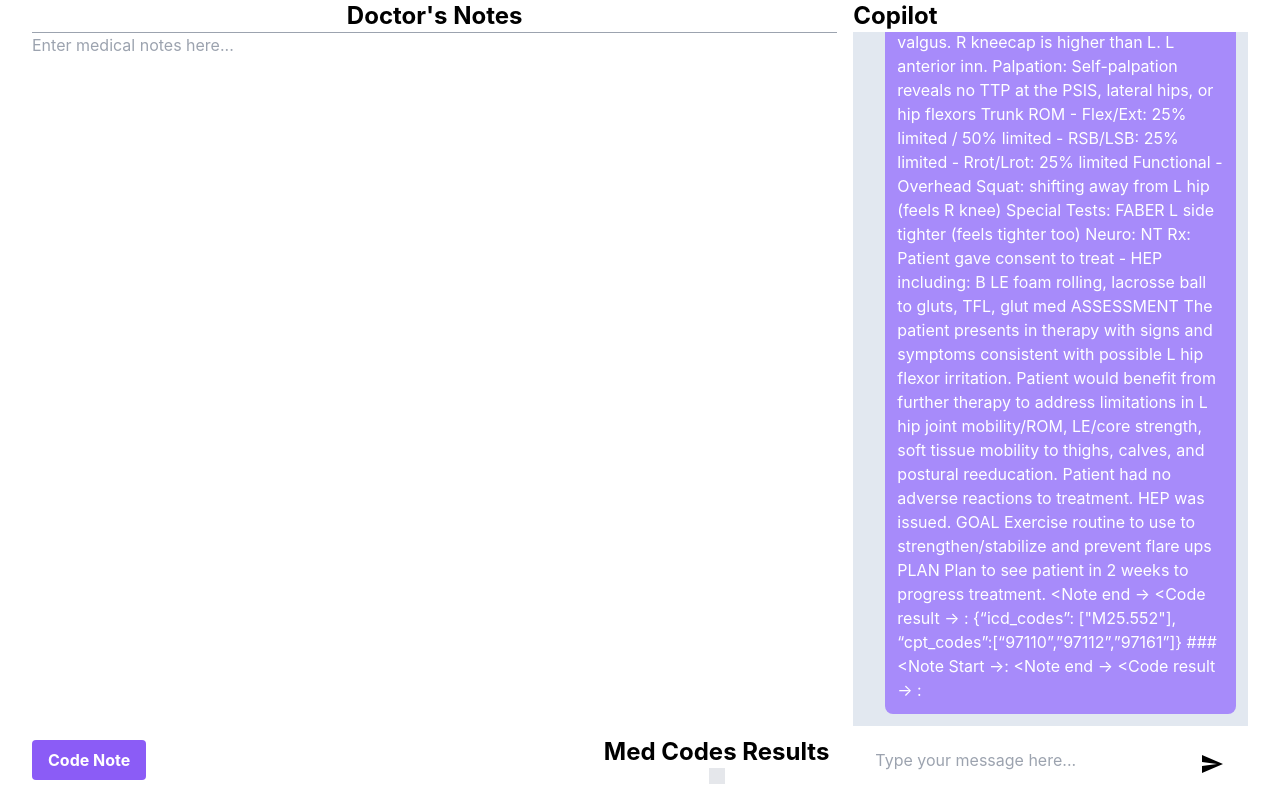
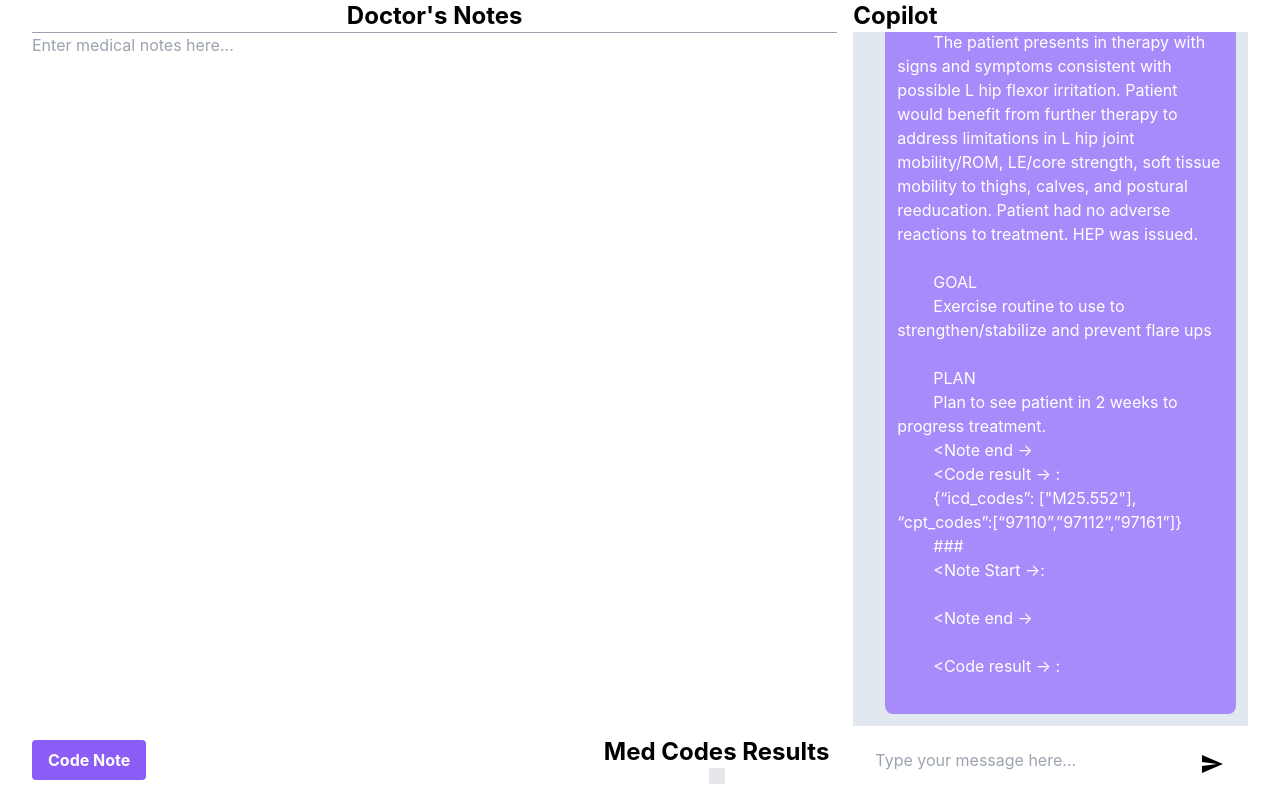
Before and after one commit to sgrinich/medical-coding-copilot, a React (Create React App) app in the folder medical-coding-app/: page / in a window 1280 px wide. Both pictures are taken after a click on the button "Code Note". Built offline with nearby package versions, Linux system fonts and the light colour scheme; no server answers.

Commit message:
preserve white space wrap

```diff
--- a/medical-coding-app/src/App.js
+++ b/medical-coding-app/src/App.js
@@ -283,7 +283,7 @@ const App = () => {
             {/* this area show analyze notes button and med code result area */}
             <div className='flex flex-row justify-between'>
               <button
-              style={{ marginTop:"20px", marginBottom:"20px"}}
+                style={{ marginTop: "20px", marginBottom: "20px" }}
                 className='analyze-btn bg-violet-500 hover:bg-violet-700 text-white font-bold py-2 px-4 rounded'
 
                 onClick={fetchMedCode}>Code Note</button>
@@ -326,7 +326,7 @@ const App = () => {
               <div className='messages p-3'>
                 <div className='message'>
                   <div className='flex justify-start'>
-                    <div className='message-content chatbot-text rounded-lg bg-violet-200 p-3'>
+                    <div className='message-content chatbot-text rounded-lg bg-violet-200 p-3 whitespace-pre-wrap'>
                       <span>Hello, what can I help you with today?</span>
                     </div>
                   </div>
@@ -341,7 +341,7 @@ const App = () => {
                       if (messageObj.role === "user") {
                         return (
                           <div key={index} className='flex justify-end'>
-                            <div className='message-content user-text rounded-lg bg-violet-400 ml-5 mt-3 p-3' >
+                            <div className='message-content user-text rounded-lg bg-violet-400 ml-5 mt-3 p-3 whitespace-pre-wrap' >
                               <span>{messageObj.content}</span>
                             </div>
                           </div>
@@ -349,7 +349,7 @@ const App = () => {
                       } else if (messageObj.role === "assistant") {
                         return (
                           <div key={index} className='flex justify-start'>
-                            <div className='message-content chatbot-text rounded-lg bg-violet-200 mr-5 mt-3 p-3'>
+                            <div className='message-content chatbot-text rounded-lg bg-violet-200 mr-5 mt-3 p-3 whitespace-pre-wrap'>
                               <span>{messageObj.content}</span>
                             </div>
                           </div>
@@ -376,7 +376,7 @@ const App = () => {
           >
             <div className="chatbot-input-container flex justify-start p-3">
               <textarea
-              style={{ paddingLeft:"10px", paddingRight:"10px", paddingTop:"10px "}}
+                style={{ paddingLeft: "10px", paddingRight: "10px", paddingTop: "10px " }}
                 onKeyDown={handleKeyDown}
                 className='w-full resize-none'
                 placeholder='Type your message here...'
```
